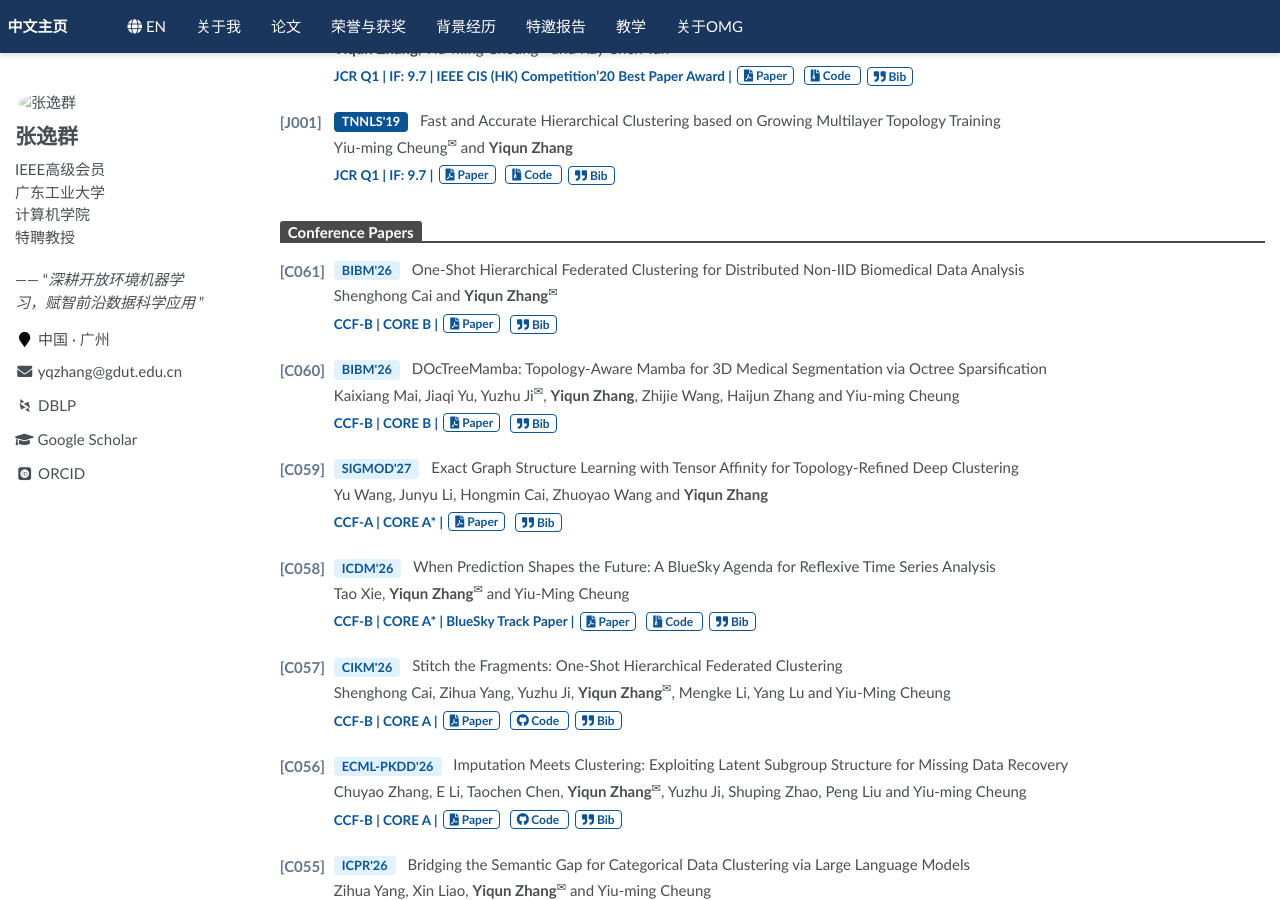
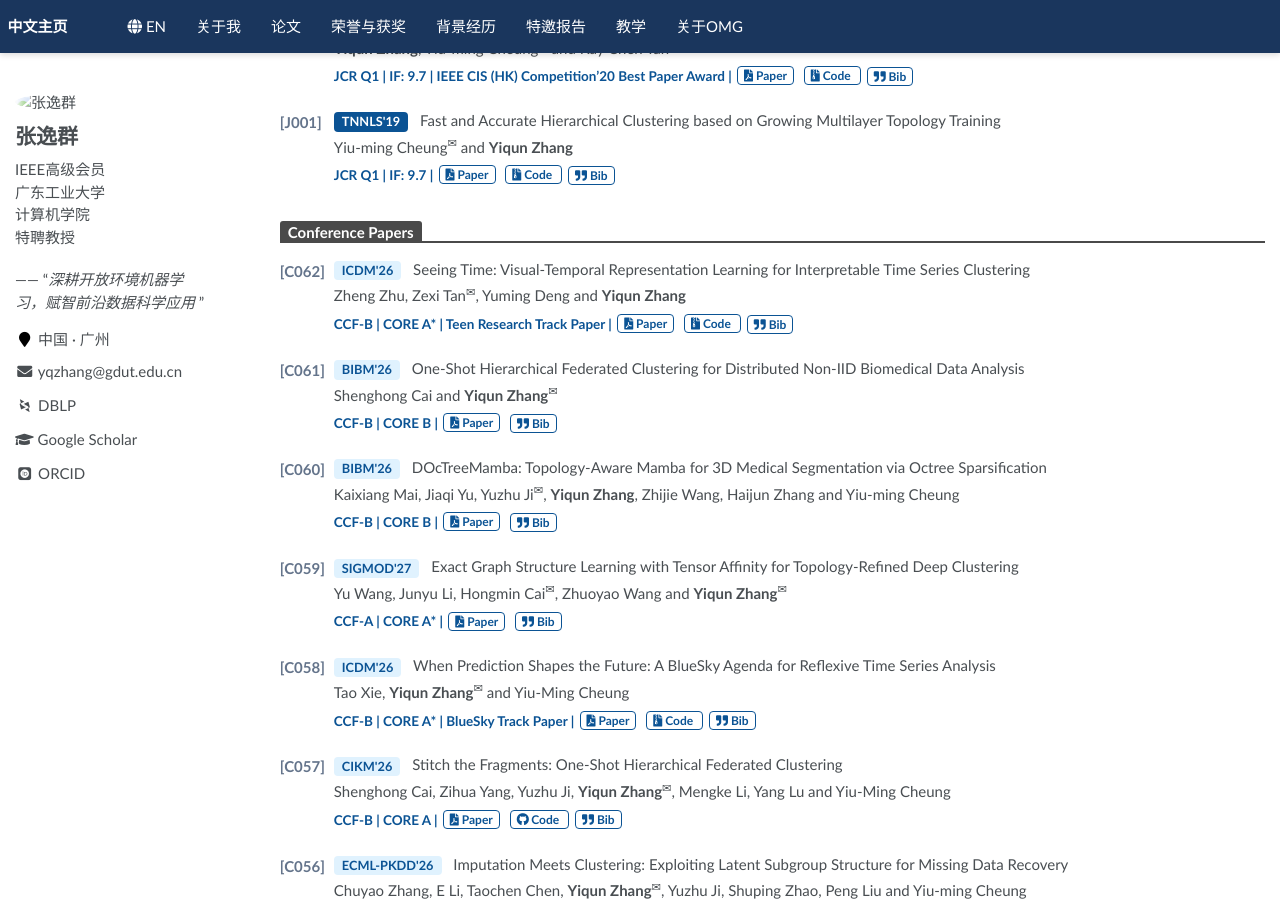
Before and after one commit to yqzhang-Zz/zh-publications, a Jekyll site: the page built from _pages/about.md, in a window 1280 px wide and 900 px high, scrolled down 3086 px. Built offline with Jekyll 4.4.1, drawn with Linux system fonts in a browser that asks for light colours; some web fonts are replaced; a script that is not in the unit is left out; comment, search, counter and statistics services are not loaded.

Commit message:
Update conference_papers.yml

```diff
--- a/_data/conference_papers.yml
+++ b/_data/conference_papers.yml
@@ -1,6 +1,23 @@
 # _data/conference_papers.yml
 
 # ==================== 2026 ====================
+- id: "C062"
+  venue: "ICDM'26"
+  conf_key: "ICDM"
+  title: "Seeing Time: Visual-Temporal Representation Learning for Interpretable Time Series Clustering"
+  authors: "Zheng Zhu, Zexi Tan<sup>&#x2709;</sup>, Yuming Deng and <strong>Yiqun Zhang</strong>"
+  tag: "Teen Research Track Paper"
+  link: "#"
+  code: "#"
+  bib: |-
+    @inproceedings{zhu2026seeing,
+      author = {Zhu, Zheng and Tan, Zexi and Deng, Yuming and Zhang, Yiqun},
+      title = {Seeing Time: Visual-Temporal Representation Learning for Interpretable Time Series Clustering},
+      booktitle = {Proceedings of the IEEE International Conference on Data Mining (ICDM)},
+      address = {Shenyang, China, November 12--15},
+      year = {2026}
+    }
+
 - id: "C061"
   venue: "BIBM'26"
   conf_key: "BIBM"
@@ -37,7 +54,7 @@
   venue: "SIGMOD'27"
   conf_key: "SIGMOD"
   title: "Exact Graph Structure Learning with Tensor Affinity for Topology-Refined Deep Clustering"
-  authors: "Yu Wang, Junyu Li, Hongmin Cai, Zhuoyao Wang and <strong>Yiqun Zhang</strong>"
+  authors: "Yu Wang, Junyu Li, Hongmin Cai<sup>&#x2709;</sup>, Zhuoyao Wang and <strong>Yiqun Zhang</strong><sup>&#x2709;</sup>"
   tag: ""
   link: "#"
   bib: |-
```
